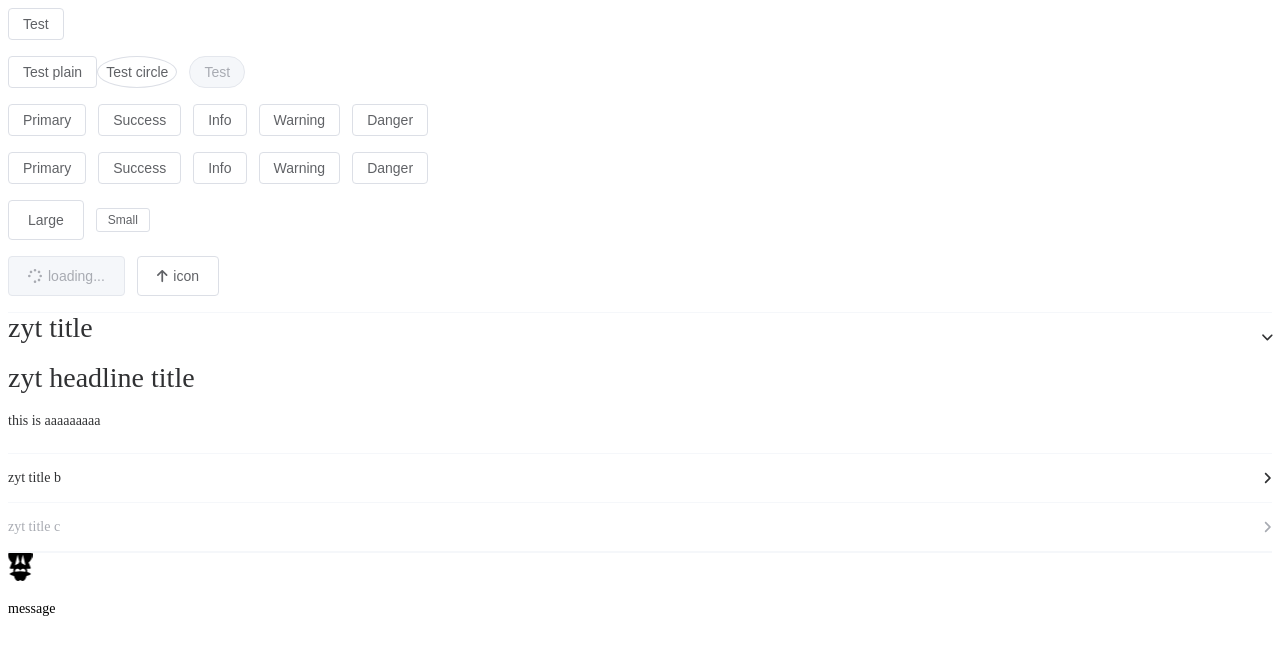
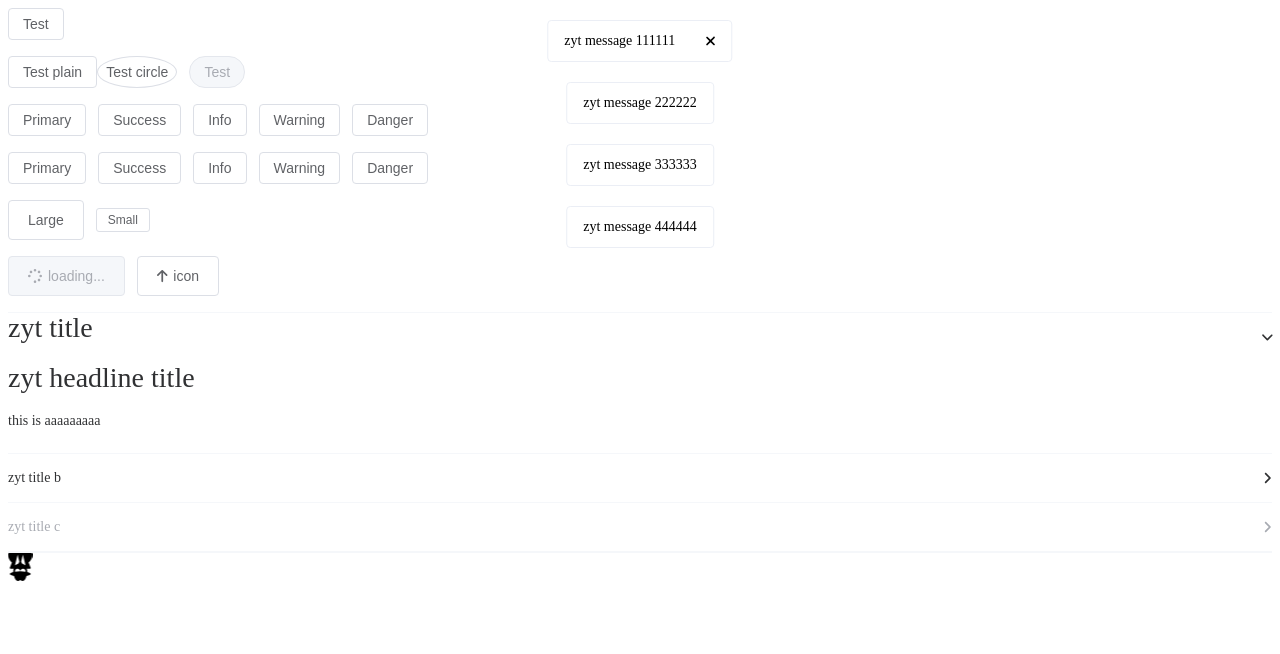
Before and after one commit to ShineWithYou/Component-Library, a Vue app: page / in a window 1280 px wide. Shown: the top 654 px of the page. Built offline with nearby package versions, Linux system fonts and the light colour scheme.

Commit message:
Message completed

```diff
--- a/src/App.vue
+++ b/src/App.vue
@@ -18,7 +18,10 @@ const options: MenuOption[] = [
   { key: 4, label: "item4" },
 ];
 onMounted(() => {
-  createMessgae({ message: "zyt message", duration: 0 });
+  createMessgae({ message: "zyt message 111111", duration: 0, type: 'info', showClose: true });
+  createMessgae({ message: "zyt message 222222", duration: 0, type: 'success' });
+  createMessgae({ message: "zyt message 333333", duration: 0, type: 'warning' });
+  createMessgae({ message: "zyt message 444444", duration: 0, type: 'error' });
   if (buttonRef.value) {
     console.log("buttonRef", buttonRef.value.ref);
   }
--- a/src/components/Message/Message.vue
+++ b/src/components/Message/Message.vue
@@ -1,50 +1,95 @@
 <template>
+  <Transition
+    :name="transitionName"
+    @enter="updateHeight"
+    @after-leave="destoryComponent"
+  >
     <div
+      ref="messageRef"
       class="zyt-message"
       :class="{
         [`zyt-message--${type}`]: type,
-      'is-close': showClose
+        'is-close': showClose,
       }"
+      :style="cssStyle"
       role="alert"
       v-show="visible"
+      @mouseenter="clearTimer"
+      @mouseleave="startTimer"
     >
       <div class="zyt-message__content">
         <slot>
-        <RenderVnode vNode="message" v-if="message"></RenderVnode>
+          <RenderVnode :vNode="message" v-if="message"></RenderVnode>
         </slot>
       </div>
       <div class="zyt-message__close" v-if="showClose">
         <Icon @click.stop="visible = false" icon="xmark" />
       </div>
     </div>
+  </Transition>
 </template>
 
 <script setup lang="ts">
-import { ref, onMounted, watch } from 'vue';
+import { ref, onMounted, computed } from 'vue';
 import type { MessageProps } from './types';
-import RenderVnode from '../Common/RenderVnode'
+import RenderVnode from '../Common/RenderVnode';
 import Icon from '../Icon/Icon.vue';
+import { getLastButtonOffset } from './method';
+import useEventListener from '../../hooks/useEventListener';
+
 const props = withDefaults(defineProps<MessageProps>(), {
   type: 'info',
-  duration: 3000
-})
+  duration: 3000,
+  offset: 20,
+  transitionName: 'fade-up',
+});
 const visible = ref(false);
+const messageRef = ref<HTMLDivElement>();
+
+// 计算偏移高度
+// 计算当前div的高度
+const height = ref(0);
+// 获取上一个实例的button坐标数字，第一个是0
+const lastOffset = computed(() => getLastButtonOffset(props.id));
+// 计算当前实例的top
+const topOffset = computed(() => props.offset + lastOffset.value);
+// 为下一个实例预留offset，记录当前实例的bottomOffset的值
+const bottomOffset = computed(() => height.value + topOffset.value);
+const cssStyle = computed(() => ({
+  top: topOffset.value + 'px',
+  zIndex: props.zIndex,
+}));
+let timer: any;
 function startTimer() {
   if (props.duration === 0) return;
-  setTimeout(() => {
+  timer = setTimeout(() => {
     visible.value = false;
-  }, props.duration)
+  }, props.duration);
+}
+function clearTimer() {
+  clearTimeout(timer);
 }
 onMounted(() => {
   visible.value = true;
   startTimer();
-})
-watch(visible, (newVal) => {
-  if (!newVal) {
+});
+function keydown(e: Event) {
+  const event = e as KeyboardEvent;
+  if (event.code === 'Escape') {
+    visible.value = false;
+  }
+}
+useEventListener(document, 'keydown', keydown);
+function destoryComponent() {
   props.onDestory();
 }
-})
+function updateHeight() {
+  height.value = messageRef.value!.getBoundingClientRect().height;
+}
+defineExpose({
+  bottomOffset,
+  visible,
+});
 </script>
 
-<style lang="less" scoped>
-</style>
+<style lang="less" scoped></style>
--- a/src/components/Message/method.ts
+++ b/src/components/Message/method.ts
@@ -1,17 +1,63 @@
-import { render, h } from "vue";
-import type { CreateMessgaeProps } from "./types";
-import MessageConstructer from "./Message.vue";
+import { render, h, shallowReactive } from 'vue';
+import type { CreateMessgaeProps, MessageContext } from './types';
+import MessageConstructer from './Message.vue';
+import useZIndex from '../../hooks/useZIndex';
+
+let seed = 1;
+const instances: MessageContext[] = shallowReactive([]);
 
 export const createMessgae = (props: CreateMessgaeProps) => {
+  const { nextZIndex } = useZIndex();
+  const id = `message_${seed++}`;
   const container = document.createElement('div');
   const destroy = () => {
+    // 删除instances中的实例
+    const idx = instances.findIndex((instance) => instance.id === id);
+    if (idx === -1) return;
+    instances.splice(idx, 1);
     render(null, container);
-  }
+  };
+  // 手动调用删除，即将组件中的visible值变成false
+  const manualDestory = () => {
+    const instance = instances.find((instance) => instance.id === id);
+    if (instance) {
+      instance.vm.exposed!.visible.value = false;
+    }
+  };
   const newProps = {
     ...props,
+    id,
     onDestory: destroy,
-  }
+    zIndex: nextZIndex(),
+  };
   const vnode = h(MessageConstructer, newProps);
   render(vnode, container);
   document.body.appendChild(container.firstElementChild!);
+  const vm = vnode.component!;
+  const instance = {
+    id,
+    vnode,
+    vm,
+    props: newProps,
+    manualDestory,
+  };
+  instances.push(instance);
+  return instance;
+};
+
+export const getLastInstance = () => {
+  return instances.at(-1);
+};
+
+export const getLastButtonOffset = (id: string) => {
+  const idx = instances.findIndex((instance) => instance.id === id);
+  if (idx <= 0) return 0;
+  const prev = instances[idx - 1];
+  return prev.vm.exposed!.bottomOffset.value;
+};
+
+export const closeAll = () => {
+  instances.forEach(instance => {
+    instance.manualDestory();
+  })
 }
--- /dev/null
+++ b/src/components/Message/style.css
@@ -0,0 +1,55 @@
+.zyt-message {
+  --zyt-message-bg-color: var(--zyt-color-info-light-9);
+  --zyt-message-border-color: var(--zyt-border-color-lighter);
+  --zyt-message-padding: 12px 16px;
+  --zyt-message-close-size: 16px;
+  --zyt-message-close-icon-color: var(--zyt-text-color-placeholder);
+  --zyt-message-close-hover-color: var(--zyt-text-color-secondary);
+}
+.zyt-message {
+    width: fit-content;
+    max-width: calc(100% - 32px);
+    box-sizing: border-box;
+    border-radius: var(--zyt-border-radius-base);
+    border-width: var(--zyt-border-width);
+    border-style: var(--zyt-border-style);
+    border-color: var(--zyt-message-border-color);
+    position: fixed;
+    left: 50%;
+    top: 20px;
+    transform: translateX(-50%);
+    background-color: var(--zyt-message-bg-color);
+    padding: var(--zyt-message-padding);
+    display: flex;
+    align-items: center;
+    transition: top var(--zyt-transition-duration), opacity var(--zyt-transition-duration), transform var(--zyt-transition-duration);
+    .zyt-message__content {
+      color: var(--zyt-message-text-color);
+      overflow-wrap: anywhere;
+    }
+    &.is-close .zyt-message__content {
+      padding-right: 30px;
+    }
+    .zyt-message__close {
+      display: flex;
+      align-items: center;
+    }
+    .zyt-message__close svg {
+      cursor: pointer;
+    }
+  }
+  @each $val in info,success,warning,error {
+    .zyt-message--$(val) {
+      --zyt-message-bg-color: var(--zyt-color-$(val)-light-9);
+      --zyt-message-border-color: var(--zyt-color-$(val)-light-8);
+      --zyt-message-text-color: var(--zyt-color-$(val));
+      .zyt-message__close {
+        --zyt-icon-color: var(--zyt-color-$(val));
+      }
+    }
+  }
+  .zyt-message.fade-up-enter-from,
+  .zyt-message.fade-up-leave-to {
+    opacity: 0;
+    transform: translate(-50%, -100%);
+  }
--- a/src/components/Tooltip/Tooltip.vue
+++ b/src/components/Tooltip/Tooltip.vue
@@ -90,7 +90,6 @@ const attachEvent = () => {
 }
 attachEvent();
 clickOutside(tooltipNode, () => {
-  debugger;
   if (props.trigger === 'click' && isOpen.value && !props.manual) {
     finalCloseDebounce();
   }
--- /dev/null
+++ b/src/hooks/useEventListener.ts
@@ -0,0 +1,22 @@
+import { onMounted, onBeforeUnmount, isRef, unref, watch  } from 'vue';
+import type { Ref } from 'vue';
+
+export default function useEventListener(
+  target: Ref<EventTarget | null> | EventTarget,
+  event: string,
+  handler: (e: Event) => any
+) {
+  if (isRef(target)) {
+    watch(target, (val, oldVal) => {
+        oldVal?.removeEventListener(event, handler);
+        val?.addEventListener(event, handler);
+    })
+  } else {
+    onMounted(() => {
+      target.addEventListener(event, handler);
+    });
+  }
+  onBeforeUnmount(() => {
+    unref(target)?.removeEventListener(event, handler);
+  });
+}
--- /dev/null
+++ b/src/hooks/useZIndex.ts
@@ -0,0 +1,18 @@
+import { ref, computed } from 'vue';
+
+const zIndex = ref(0);
+const useZIndex = (initialVal = 2000) => {
+  const initialZIndex = ref(initialVal);
+  const currentZIndex = computed(() => zIndex.value + initialZIndex.value);
+  const nextZIndex = () => {
+    zIndex.value++;
+    return currentZIndex.value;
+  };
+  return {
+    initialZIndex,
+    currentZIndex,
+    nextZIndex
+  };
+};
+
+export default useZIndex;
--- a/src/styles/index.css
+++ b/src/styles/index.css
@@ -5,3 +5,4 @@
 @import '../components/Icon/style.css';
 @import '../components/Tooltip/style.css';
 @import '../components/Dropdown/style.css';
+@import '../components/Message/style.css';
```
Also changed, not shown: src/components/Message/types.ts (+14 -2 lines), 1 other file (tests, documents, lock files or other folders). Lines whose indentation alone changed are shown as unchanged.
